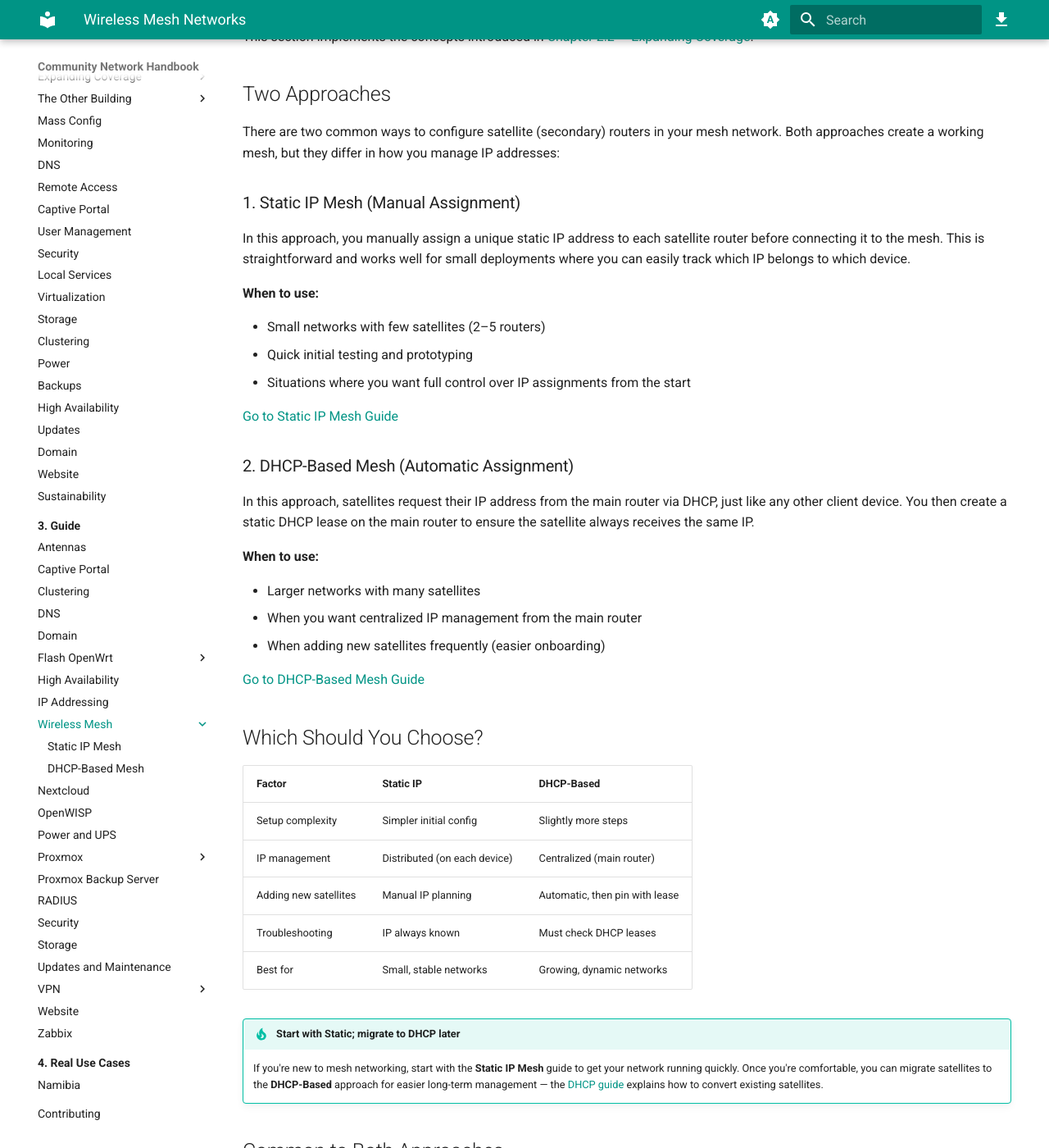
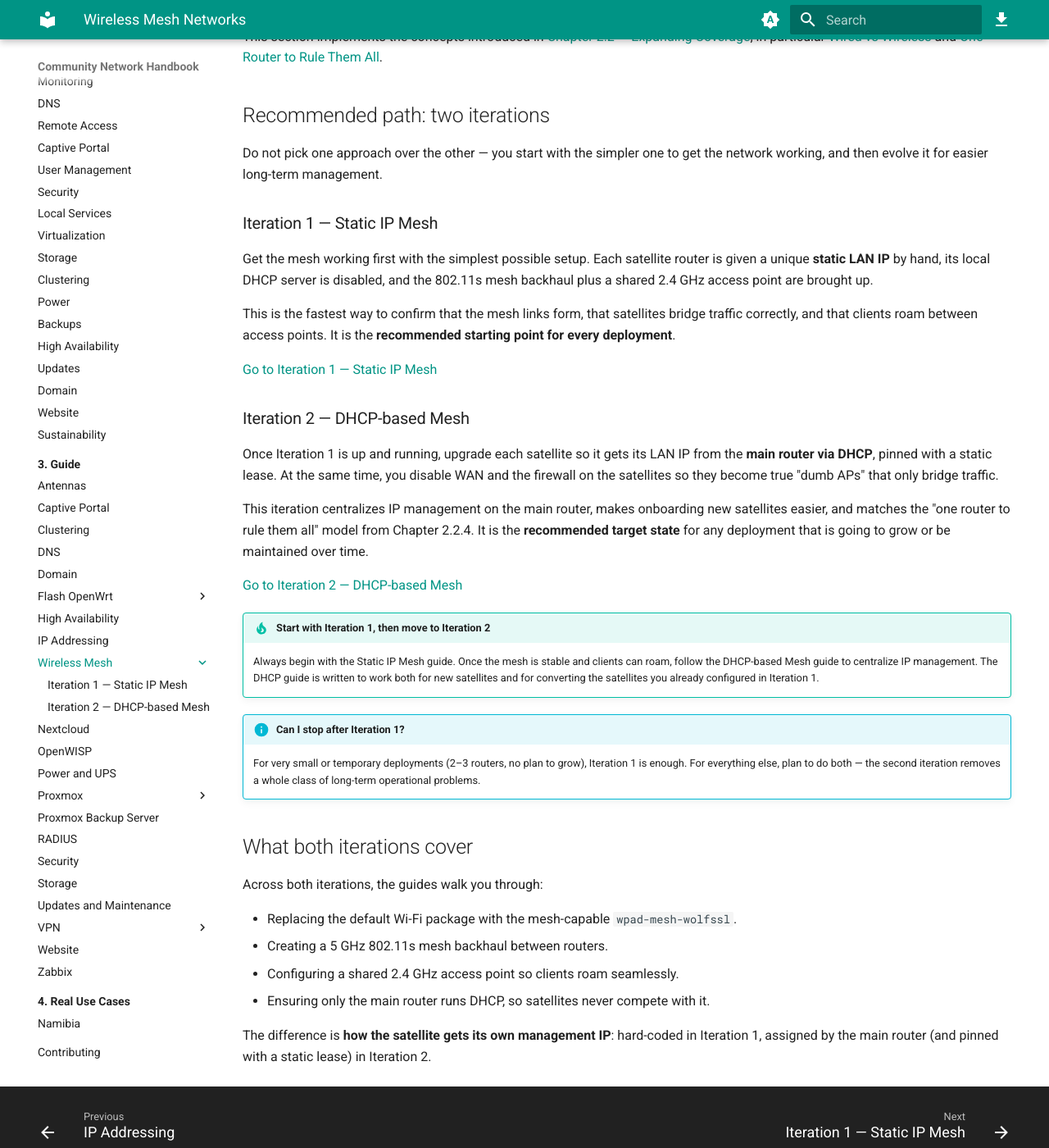
Before and after one commit to aucoop/Community-Network-Handbook, an MkDocs documentation site: the page built from docs/3-Guide/Wireless-Mesh/index.md, in a window 1280 px wide and 1400 px high, scrolled down 215 px. Shown: the whole window at 82% size. Built offline with MkDocs 1.6.1 and Material for MkDocs 9.7.7, drawn with Linux system fonts in a browser that asks for light colours; some of the changed text lies outside the part shown.

Commit message:
Fix step numbering in Wireless Mesh guides and clarify two-iteration path
- Static-IP-Mesh: convert section bodies from prose to numbered sub-steps,
  matching the DHCP-Mesh style; indent embedded images, tables, and
  admonitions so they belong to their list item.
- DHCP-Mesh: fix rendered numbering bug in steps 2 and 3 where unindented
  images between list items split the ordered list and caused the renderer
  to restart numbering. Images are now indented as continuation content.
- Wireless-Mesh overview: reframe Static IP and DHCP guides as Iteration 1
  and Iteration 2 of a single recommended path instead of alternative
  approaches.
- mkdocs.yml: rename nav entries to 'Iteration 1 — Static IP Mesh' and
  'Iteration 2 — DHCP-based Mesh' to match the new framing.

```diff
--- a/docs/3-Guide/Wireless-Mesh/index.md
+++ b/docs/3-Guide/Wireless-Mesh/index.md
@@ -2,54 +2,41 @@
 
 This section covers how to set up an 802.11s wireless mesh network using OpenWrt routers. A mesh network allows multiple routers to communicate wirelessly, extending coverage without running Ethernet cables between buildings or access points.
 
-This section implements the concepts introduced in [Chapter 2.2 — Expanding Coverage](../../2-Imaginary-Use-Case/2.2-Expanding-Coverage/index.md).
+This section implements the concepts introduced in [Chapter 2.2 — Expanding Coverage](../../2-Imaginary-Use-Case/2.2-Expanding-Coverage/index.md), in particular [Wired vs Wireless](../../2-Imaginary-Use-Case/2.2-Expanding-Coverage/2.2.3-Wired-vs-Wireless.md) and [One Router to Rule Them All](../../2-Imaginary-Use-Case/2.2-Expanding-Coverage/2.2.4-DHCP-Satellite.md).
 
-## Two Approaches
+## Recommended path: two iterations
 
-There are two common ways to configure satellite (secondary) routers in your mesh network. Both approaches create a working mesh, but they differ in how you manage IP addresses:
+Do not pick one approach over the other — you start with the simpler one to get the network working, and then evolve it for easier long-term management.
 
-### 1. Static IP Mesh (Manual Assignment)
+### Iteration 1 — Static IP Mesh
 
-In this approach, you manually assign a unique static IP address to each satellite router before connecting it to the mesh. This is straightforward and works well for small deployments where you can easily track which IP belongs to which device.
+Get the mesh working first with the simplest possible setup. Each satellite router is given a unique **static LAN IP** by hand, its local DHCP server is disabled, and the 802.11s mesh backhaul plus a shared 2.4 GHz access point are brought up.
 
-**When to use:**
+This is the fastest way to confirm that the mesh links form, that satellites bridge traffic correctly, and that clients roam between access points. It is the **recommended starting point for every deployment**.
 
-- Small networks with few satellites (2–5 routers)
-- Quick initial testing and prototyping
-- Situations where you want full control over IP assignments from the start
+[Go to Iteration 1 — Static IP Mesh](1-Static-IP-Mesh/index.md)
 
-[Go to Static IP Mesh Guide](1-Static-IP-Mesh/index.md)
+### Iteration 2 — DHCP-based Mesh
 
-### 2. DHCP-Based Mesh (Automatic Assignment)
+Once Iteration 1 is up and running, upgrade each satellite so it gets its LAN IP from the **main router via DHCP**, pinned with a static lease. At the same time, you disable WAN and the firewall on the satellites so they become true "dumb APs" that only bridge traffic.
 
-In this approach, satellites request their IP address from the main router via DHCP, just like any other client device. You then create a static DHCP lease on the main router to ensure the satellite always receives the same IP.
+This iteration centralizes IP management on the main router, makes onboarding new satellites easier, and matches the "one router to rule them all" model from Chapter 2.2.4. It is the **recommended target state** for any deployment that is going to grow or be maintained over time.
 
-**When to use:**
+[Go to Iteration 2 — DHCP-based Mesh](2-DHCP-Mesh/index.md)
 
-- Larger networks with many satellites
-- When you want centralized IP management from the main router
-- When adding new satellites frequently (easier onboarding)
+!!! tip "Start with Iteration 1, then move to Iteration 2"
+    Always begin with the Static IP Mesh guide. Once the mesh is stable and clients can roam, follow the DHCP-based Mesh guide to centralize IP management. The DHCP guide is written to work both for new satellites and for converting the satellites you already configured in Iteration 1.
 
-[Go to DHCP-Based Mesh Guide](2-DHCP-Mesh/index.md)
+!!! info "Can I stop after Iteration 1?"
+    For very small or temporary deployments (2–3 routers, no plan to grow), Iteration 1 is enough. For everything else, plan to do both — the second iteration removes a whole class of long-term operational problems.
 
-## Which Should You Choose?
+## What both iterations cover
 
-| Factor | Static IP | DHCP-Based |
-|--------|-----------|------------|
-| Setup complexity | Simpler initial config | Slightly more steps |
-| IP management | Distributed (on each device) | Centralized (main router) |
-| Adding new satellites | Manual IP planning | Automatic, then pin with lease |
-| Troubleshooting | IP always known | Must check DHCP leases |
-| Best for | Small, stable networks | Growing, dynamic networks |
+Across both iterations, the guides walk you through:
 
-!!! tip "Start with Static; migrate to DHCP later"
-    If you're new to mesh networking, start with the **Static IP Mesh** guide to get your network running quickly. Once you're comfortable, you can migrate satellites to the **DHCP-Based** approach for easier long-term management — the [DHCP guide](2-DHCP-Mesh/index.md) explains how to convert existing satellites.
+- Replacing the default Wi-Fi package with the mesh-capable `wpad-mesh-wolfssl`.
+- Creating a 5 GHz 802.11s mesh backhaul between routers.
+- Configuring a shared 2.4 GHz access point so clients roam seamlessly.
+- Ensuring only the main router runs DHCP, so satellites never compete with it.
 
-## Common to Both Approaches
-
-Regardless of which IP assignment method you choose, both guides cover:
-
-- Replacing the default Wi-Fi package with the mesh-capable `wpad-mesh-wolfssl`
-- Creating a 5 GHz 802.11s mesh backhaul between routers
-- Configuring a shared 2.4 GHz access point for end users
-- Disabling DHCP server on satellites to avoid conflicts
+The difference is **how the satellite gets its own management IP**: hard-coded in Iteration 1, assigned by the main router (and pinned with a static lease) in Iteration 2.
--- a/mkdocs.yml
+++ b/mkdocs.yml
@@ -89,8 +89,8 @@ nav:
       - 3-Guide/IP-Addressing/index.md
     - Wireless Mesh:
       - 3-Guide/Wireless-Mesh/index.md
-      - Static IP Mesh: 3-Guide/Wireless-Mesh/1-Static-IP-Mesh/index.md
-      - DHCP-Based Mesh: 3-Guide/Wireless-Mesh/2-DHCP-Mesh/index.md
+      - Iteration 1 — Static IP Mesh: 3-Guide/Wireless-Mesh/1-Static-IP-Mesh/index.md
+      - Iteration 2 — DHCP-based Mesh: 3-Guide/Wireless-Mesh/2-DHCP-Mesh/index.md
     - Nextcloud:
       - 3-Guide/Nextcloud/index.md
     - OpenWISP:
```
Also changed, not shown: docs/3-Guide/Wireless-Mesh/1-Static-IP-Mesh/index.md (+68 -77 lines), docs/3-Guide/Wireless-Mesh/2-DHCP-Mesh/index.md (+10 -10 lines).
